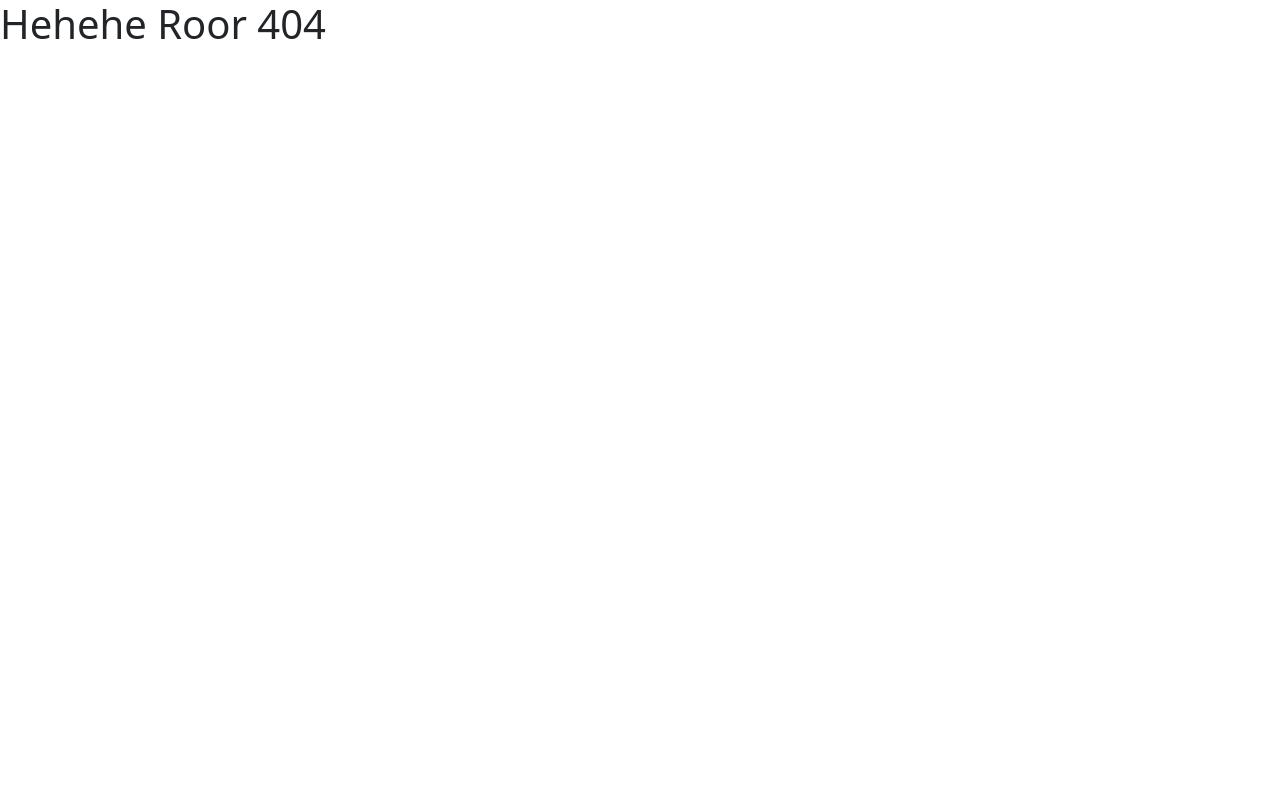
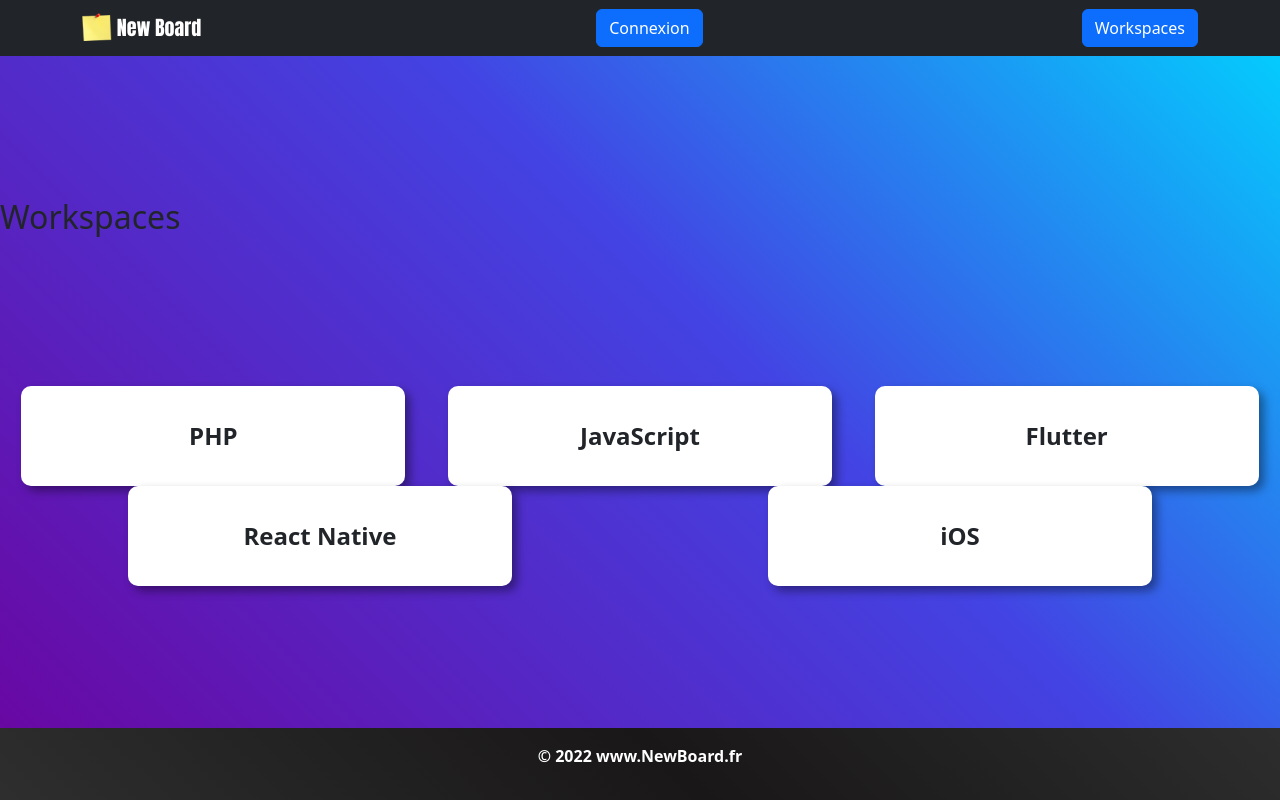
Before and after one commit to emerickCHALET/NewBoard, a React (Create React App) app in the folder newboard/: page /workspaces in a window 1280 px wide. Before the commit this address had no page. Built offline with nearby package versions, Linux system fonts and the light colour scheme.

Commit message:
Début page des workspaces

```diff
--- a/newboard/src/App.tsx
+++ b/newboard/src/App.tsx
@@ -6,6 +6,7 @@ import {BrowserRouter,Routes, Route} from "react-router-dom";
 import InscriptionPage from "./pages/Inscription";
 import ErrorPage from "./pages/Error";
 import Login from "./pages/Login";
+import Workspaces from "./pages/Workspaces";
 
 const MainPage = () => {
   return (
@@ -26,6 +27,7 @@ export default function App(){
             <Route path="login" element={<Login/>}/>
             <Route path="*" element={<ErrorPage/>}/>
             <Route path="inscription" element={<InscriptionPage/>}/>
+            <Route path="workspaces" element={<Workspaces/>}/>
         </Routes>
         </BrowserRouter>
     );
--- /dev/null
+++ b/newboard/src/Classes/Workspace.tsx
@@ -0,0 +1,11 @@
+import React from "react";
+
+class Workspace {
+    name: String;
+
+    constructor(name: string) {
+        this.name = name;
+    }
+}
+
+export default Workspace;
--- a/newboard/src/components/NavbarHome.tsx
+++ b/newboard/src/components/NavbarHome.tsx
@@ -22,6 +22,7 @@ const NavbarHome = () => {
                 </Navbar.Brand>
                 <Navbar.Toggle />
                 <Button onClick={() => navigate("/login")}>Connexion</Button>
+                <Button onClick={() => navigate("/workspaces")}>Workspaces</Button>
             </Container>
         </Navbar>
     )
--- a/newboard/src/index.css
+++ b/newboard/src/index.css
@@ -153,3 +153,30 @@ input {
     transform: translateY(0.20em);
     box-shadow: none;
 }
+
+
+/* WORKSPACES */
+
+
+
+.workspace-list{
+    display: flex;
+    flex-direction: row;
+    flex-wrap: wrap;
+    justify-content: space-around;
+    align-content: space-around;
+    align-items: center;
+}
+
+.workspace-item{
+    font-size: 1.5rem;
+    font-weight: bold;
+    display: flex;
+    justify-content: center;
+    padding: 2rem;
+    min-width: 30%;
+    width: 25%;
+    background-color: white;
+    border-radius: var(--radius);
+    box-shadow: var(--shadow);
+}
--- /dev/null
+++ b/newboard/src/pages/Workspaces.tsx
@@ -0,0 +1,31 @@
+import React from 'react';
+import NavbarHome from "../components/NavbarHome";
+import Footer from "../components/Footer";
+import '../index.css';
+import Workspace from "../Classes/Workspace";
+
+const myWorkspace = new Workspace("PHP");
+const myWorkspace2 = new Workspace("JavaScript");
+const myWorkspace3 = new Workspace("Flutter");
+const myWorkspace4 = new Workspace("React Native");
+const myWorkspace5 = new Workspace("iOS");
+
+let list: Array<Workspace> = [myWorkspace, myWorkspace2, myWorkspace3, myWorkspace4, myWorkspace5];
+
+console.log(list)
+const WorkspacesPage = () => {
+
+
+    return (
+        <div className="wrap">
+            <NavbarHome/>
+                <h2>Workspaces</h2>
+                    <div className={"workspace-list"}>
+                        {list.map((workspace) => { return <div key={workspace.name.toString()} className={"workspace-item"}> {workspace.name} </div>; })}
+                    </div>
+            <Footer/>
+        </div>
+    )
+}
+
+export default WorkspacesPage;
```
